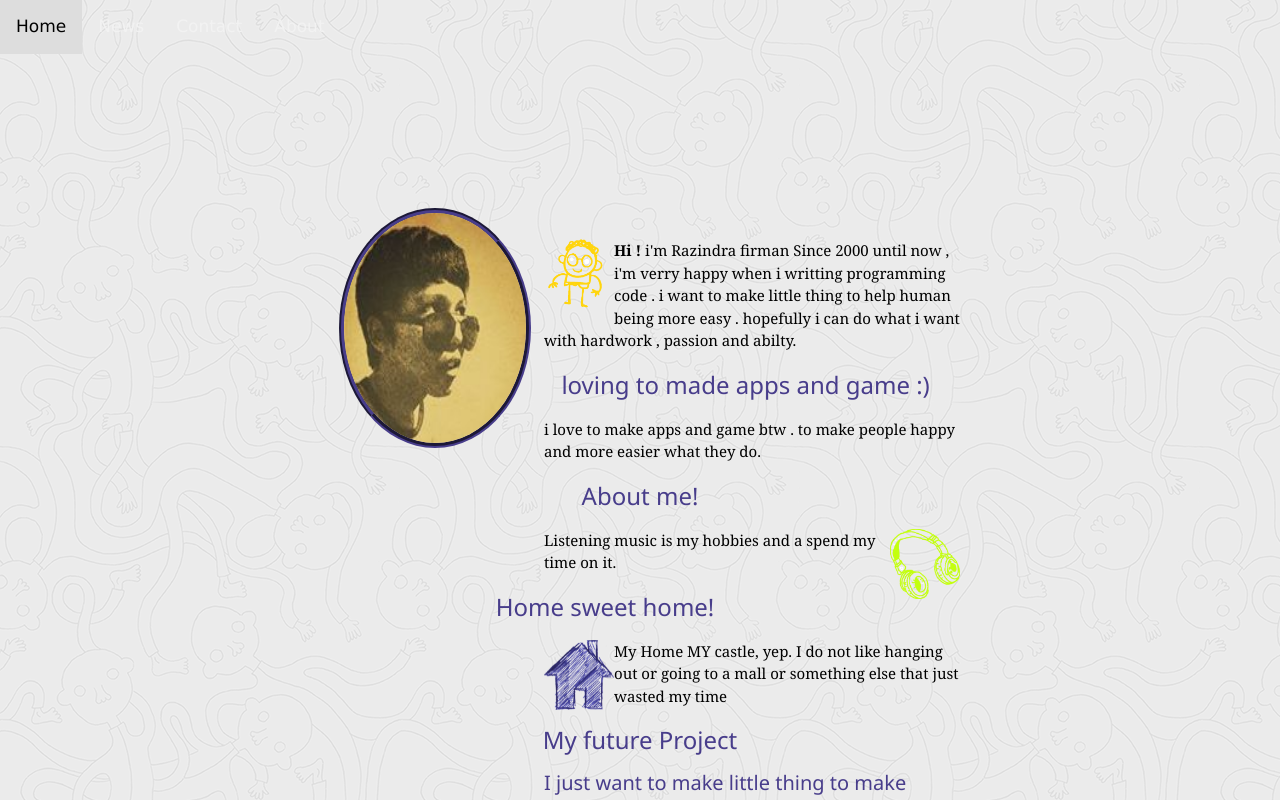
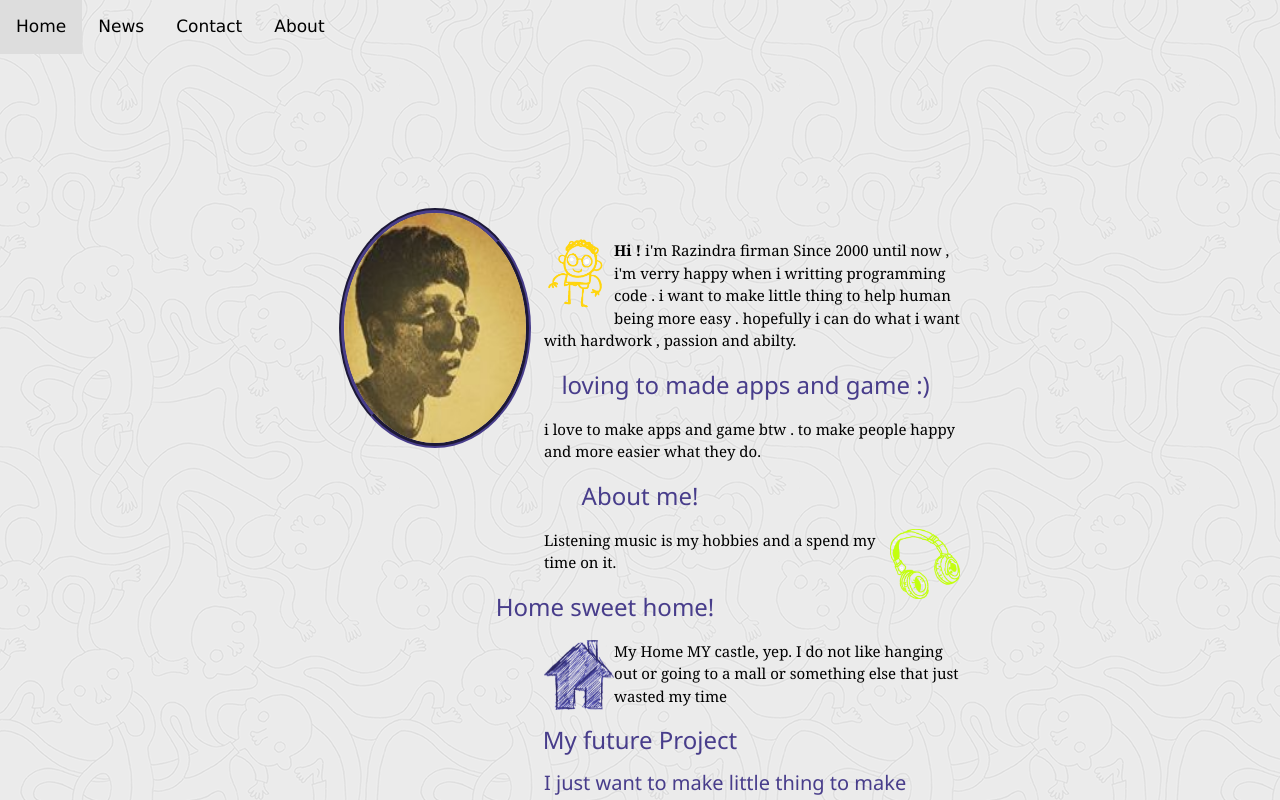
Before and after one commit to Cherriesa/groone101.github.io, a plain HTML site: page index.html in a window 1280 px wide. Shown: the top 800 px of the page. Drawn offline with nearby package versions, Linux system fonts and the light colour scheme.

Commit message:
Update style.css

```diff
--- a/style.css
+++ b/style.css
@@ -219,7 +219,7 @@ a{
 .topnav a {
   float: left;
   display: block;
-  color: #f2f2f2;
+  color: #483D8;
   text-align: center;
   padding: 14px 16px;
   text-decoration: none;
```
